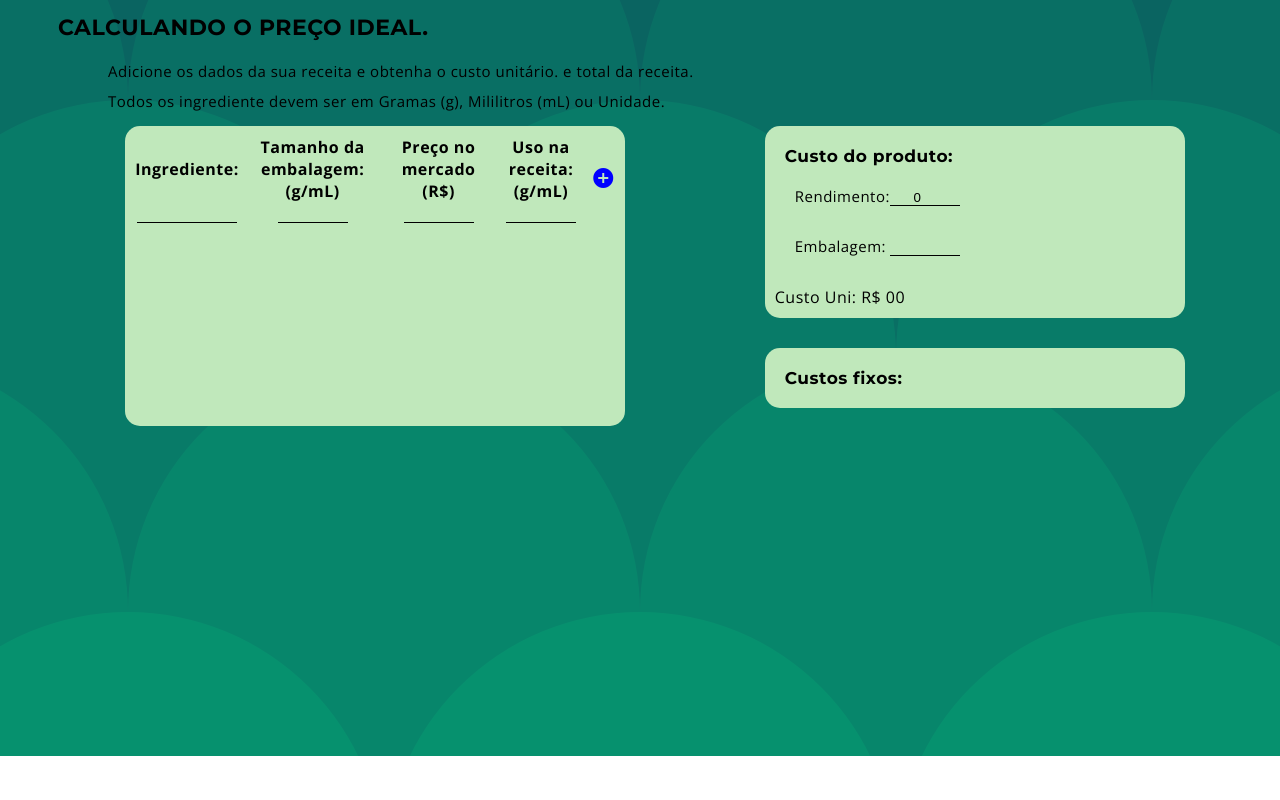
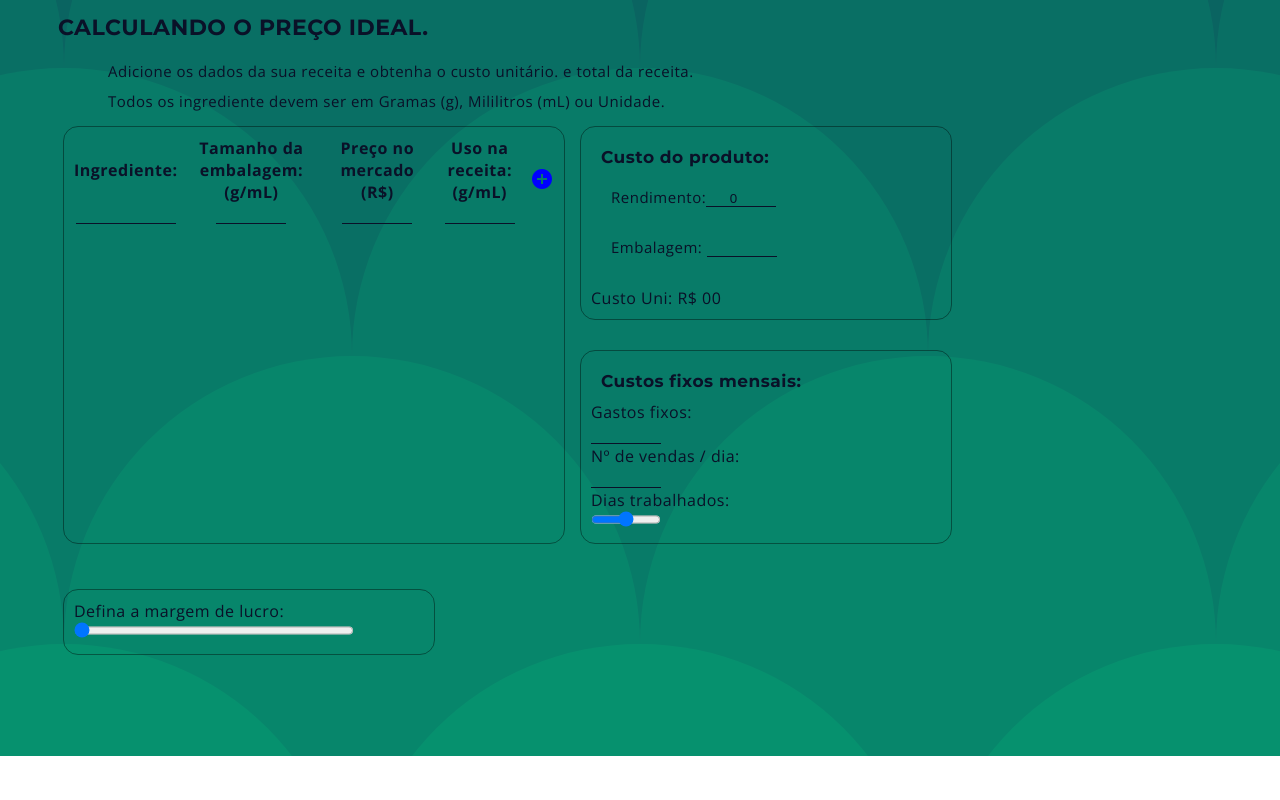
Before and after one commit to Manaure-Vasconcelos/CalculoCusto--Ficha.Tecnica, a plain HTML site: page index.html in a window 1280 px wide. Shown: the part 1020-1820 px from the top of the page. Drawn offline with nearby package versions, Linux system fonts and the light colour scheme; files whose address does not match are found by name.

Commit message:
doc / style
mudanças na section da tabela, foi incluido o bloco de lucro e adc informações no block de gastos fixos. e alterado os estilos das respectivos itens ja citados.

```diff
--- a/Assets/CSS/style.css
+++ b/Assets/CSS/style.css
@@ -3,6 +3,7 @@
   --white-color: #ffffff;
   --light-gray-color: #eeeeee;
   --secondary-color: crimson;
+  --black-rgba: rgba(0,0,0, .4);
   --gap: 3rem;
 }
 
@@ -37,8 +38,9 @@ h2 {
 
 .bg-green {
   background: url('../img/dragon-scales.svg');
-  background-size: 40%;
+  background-size: 45%;
   background-position: center;
+  color: var(--primary-color);
 }
 
 .main-content {
@@ -139,14 +141,15 @@ input {
   border: none;
   background-color: transparent;
   border-bottom: 1px solid;
+  color: var(--primary-color);
 }
 /*Tabela custos*/
 #containerTable {
   display: flex;
+  flex-wrap: wrap;
   flex-direction: row;
-  align-items: stretch;
-  flex-wrap: wrap;
-  justify-content: space-around;
+  align-items: top;
+  justify-content: flex-start;
   width: 100%;
   height: auto;
   min-height: 300px;
@@ -155,10 +158,10 @@ input {
 }
 #divTable {
   overflow-y: auto;
-  background: #C0E8BB;
   width: 500px;
   overflow-y: auto;
   border-radius: 15px;
+  border: 1px solid var(--black-rgba);
 }
 #foodTable {
   display: table;
@@ -171,6 +174,9 @@ input {
   text-align: center;
   padding: 10px;
 }
+.headerTable {
+  text-align: top;
+}
 .container-custos p {
   margin-bottom: 30px;
   text-indent: 0px;
@@ -178,17 +184,26 @@ input {
 #custosUni {
   display: block;
   border-radius: 15px;
-  width: 400px;
+  width: 350px;
   padding: 10px;
-  background: #C0E8BB;
+  border: 1px solid var(--black-rgba);
 }
 .custosFixos {
   border-radius: 15px;
-  width: 400px;
+  width: 350px;
   display: block;
   padding: 10px;
   margin-top: 30px;
-  background: #C0E8BB;
+  border: 1px solid var(--black-rgba);
+}
+
+#container--lucro {
+  border-radius: 15px;
+  width: 350px;
+  display: block;
+  padding: 10px;
+  margin-top: 30px;
+  border: 1px solid var(--black-rgba);
 }
 /*Botões*/
 .material-icons{
--- a/index.html
+++ b/index.html
@@ -101,13 +101,11 @@
           <div id="divTable">
             <table id="foodTable">
               <tr>
-                <th><label for="ingredients">Ingrediente:</label></th>
-                <th>
-                  <label for="marketWeight">Tamanho da embalagem: (g/mL)</label>
-                </th>
-                <th><label for="marketPrice">Preço no mercado (R$)</label></th>
-                <th><label for="grossWeight">Uso na receita: (g/mL)</label></th>
-                <th rowspan="2" colspan2 id="thBtn">
+                <th ><label for="ingredients" class="headerTable">Ingrediente:</label></th>
+                <th class="headerTable"><label for="marketWeight">Tamanho da embalagem: (g/mL)</label></th>
+                <th class="headerTable"><label for="marketPrice">Preço no mercado (R$)</label></th>
+                <th class="headerTable"><label for="grossWeight">Uso na receita: (g/mL)</label></th>
+                <th rowspan="2" id="thBtn">
                   <button type="button" class="btnAdd" onclick="addFood()">
                     <span class="material-icons"> add_circle </span>
                   </button>
@@ -142,9 +140,31 @@
             </div>
 
             <div class="custosFixos">
-              <h2>Custos fixos:</h2>
+              <h2>Custos fixos mensais:</h2>
+              <label for="custosFixos">Gastos fixos:</label> <br />
+              <input type="number" id="custosFixos" /> <br />
+              <label for="vendasPorDia">Nº de vendas / dia:</label> <br />
+              <input type="number" id="vendas/dia" /> <br />
+              Dias trabalhados: <br />
+              <input type="range" id="diasDeTrabalho" />
             </div>
+
+
           </div>
+
+          <div id="container--lucro">
+            Defina a margem de lucro: <br />
+            <input
+              type="range"
+              id="lucro"
+              value="1"
+              step="5"
+              min="0"
+              max="100"
+              style="width: 80%"
+            />
+          </div>
+
         </div>
       </div>
     </section>
```
